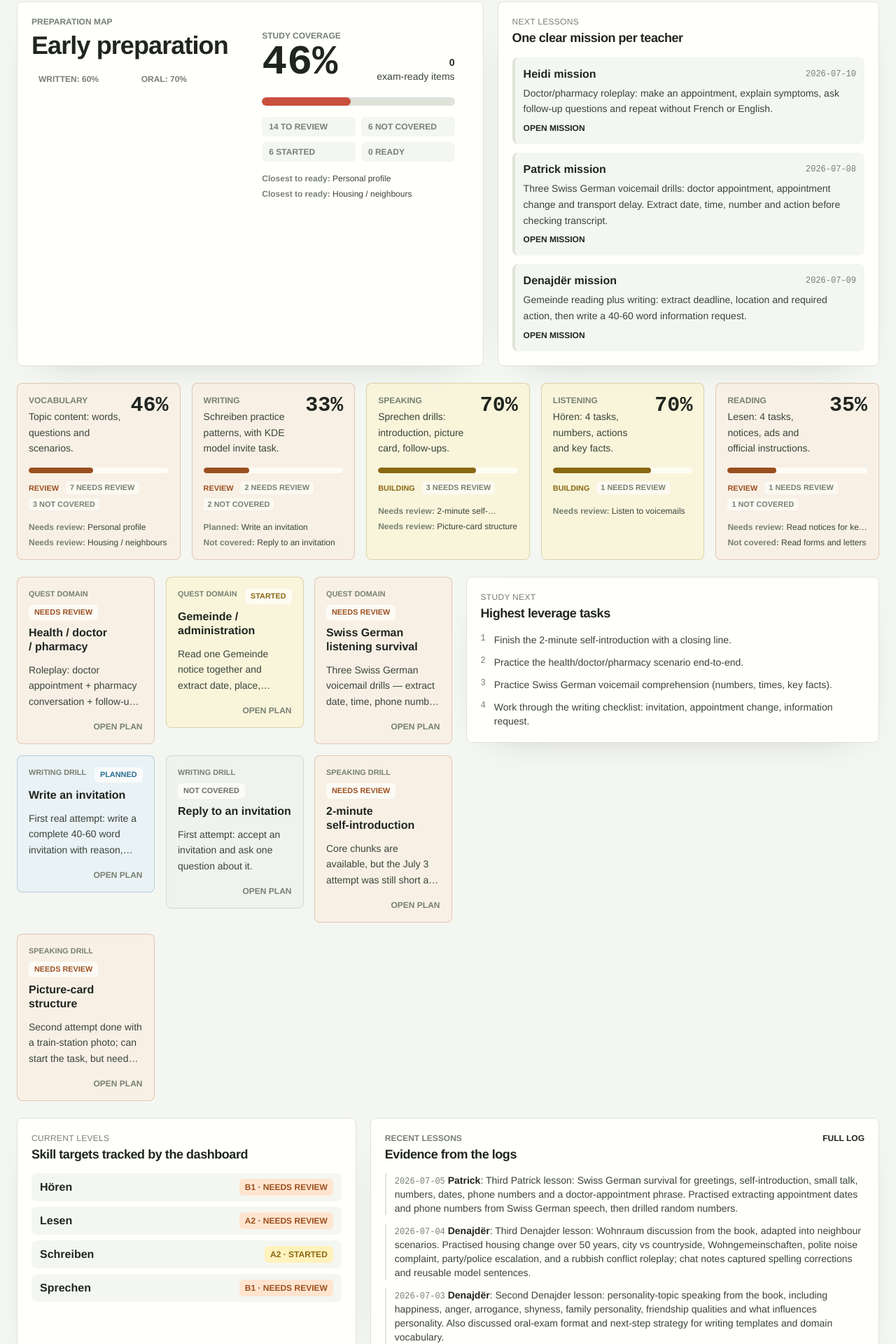
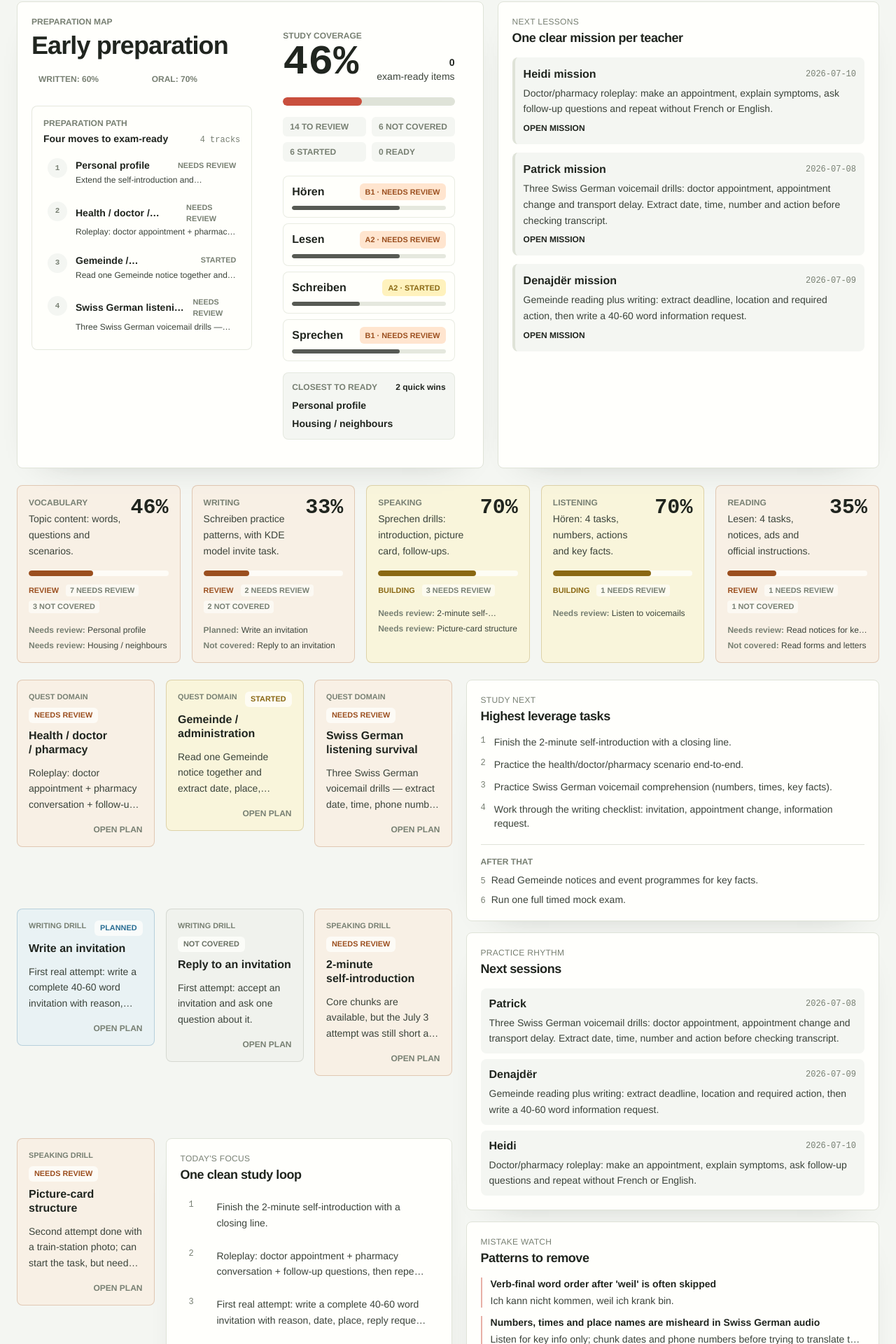
Before and after one commit to BuenoGrande/kde-dashboard, a React (Vite) app: page / in a window 1280 px wide. Shown: the part 91-2011 px from the top of the page at 70% size. Built offline with nearby package versions, Linux system fonts and the light colour scheme.

Commit message:
Balance dashboard layout

```diff
--- a/src/pages/Dashboard.tsx
+++ b/src/pages/Dashboard.tsx
@@ -6,7 +6,9 @@ import {
   domains,
   lessonLogsSorted,
   nextSessionForTeacher,
+  plannedSessionsSorted,
   priorities,
+  recurringMistakes,
   skillLevels,
   speakingChecklist,
   teacherById,
@@ -150,9 +152,34 @@ function coverageLabel(pct: number) {
   return "Just starting";
 }
 
+function progressWidth(status: Status) {
+  if (status === "ready") return "100%";
+  if (status === "needs_review") return "70%";
+  if (status === "started") return "44%";
+  if (status === "planned") return "22%";
+  return "10%";
+}
+
+function SkillLane({ label, level, status }: { label: string; level: string; status: Status }) {
+  return (
+    <div className="rounded-lg border border-border/70 bg-surface/72 px-3 py-2.5">
+      <div className="mb-2 flex items-center justify-between gap-3">
+        <span className="font-semibold leading-tight text-ink">{label}</span>
+        <span className={`rounded-md px-2 py-1 text-[0.68rem] font-semibold uppercase ${statusBadgeClasses(status)}`}>
+          {level} · {STATUS_LABEL[status]}
+        </span>
+      </div>
+      <div className="h-1.5 overflow-hidden rounded-full bg-border/80">
+        <div className="h-full rounded-full bg-ink/72" style={{ width: progressWidth(status) }} />
+      </div>
+    </div>
+  );
+}
+
 export function Dashboard() {
   const recentLogs = lessonLogsSorted().slice(0, 3);
   const topPriorities = priorities.slice(0, 4);
+  const secondaryPriorities = priorities.slice(4, 6);
   const listeningTasks = examFormatTasks.filter((item) => item.mode === "listening");
   const readingTasks = examFormatTasks.filter((item) => item.mode === "reading");
   const allCompetencies = [
@@ -169,13 +196,23 @@ export function Dashboard() {
   const watchDomains = domains.filter((domain) => domain.priority === "high" && domain.status !== "ready").slice(0, 3);
   const reviewWriting = writingTasks.filter((task) => task.status !== "ready").slice(0, 2);
   const reviewSpeaking = speakingChecklist.filter((task) => task.status !== "ready").slice(0, 2);
+  const preparationPath = ["personal-profile", "health", "gemeinde", "swiss-german"]
+    .map((id) => domains.find((domain) => domain.id === id))
+    .filter((domain): domain is (typeof domains)[number] => Boolean(domain));
+  const upcomingSessions = plannedSessionsSorted().slice(0, 3);
+  const focusSteps = [
+    { label: topPriorities[0]?.text, href: "/exam?track=speaking" },
+    { label: watchDomains[0]?.nextAction, href: watchDomains[0] ? `/domains/${watchDomains[0].id}` : "/domains" },
+    { label: reviewWriting[0]?.nextDrill, href: reviewWriting[0] ? `/exam?track=writing&item=${reviewWriting[0].id}` : "/exam" },
+  ].filter((item): item is { label: string; href: string } => Boolean(item.label));
+  const activeMistakes = recurringMistakes.slice(0, 3);
 
   return (
     <div className="flex flex-col gap-6">
-      <section className="grid gap-5 lg:grid-cols-[1.1fr_0.9fr]">
+      <section className="grid gap-5 xl:grid-cols-[1.1fr_0.9fr]">
         <Card className="overflow-hidden bg-panel">
-          <div className="grid gap-6 md:grid-cols-[0.95fr_1.05fr]">
-            <div>
+          <div className="grid gap-6 lg:grid-cols-[1.05fr_0.95fr]">
+            <div className="flex min-h-full flex-col">
               <p className="text-xs font-semibold uppercase text-muted">Preparation map</p>
               <h1 className="mt-2 text-4xl font-semibold leading-none tracking-tight text-ink">
                 {coverageLabel(overall)}
@@ -187,6 +224,37 @@ export function Dashboard() {
                 <span className="rounded-md bg-surface px-2.5 py-1.5">
                   Oral: {readinessFromStatuses(oralGate)}%
                 </span>
+              </div>
+              <div className="mt-6 rounded-lg border border-border/80 bg-surface/72 p-4">
+                <div className="mb-3 flex items-end justify-between gap-3">
+                  <div>
+                    <p className="text-xs font-semibold uppercase text-muted">Preparation path</p>
+                    <p className="mt-1 text-sm font-semibold text-ink">Four moves to exam-ready</p>
+                  </div>
+                  <span className="font-mono text-xs text-muted">{preparationPath.length} tracks</span>
+                </div>
+                <div className="space-y-2">
+                  {preparationPath.map((domain, index) => (
+                    <Link
+                      key={domain.id}
+                      to={`/domains/${domain.id}`}
+                      className="group grid grid-cols-[1.75rem_1fr] gap-3 rounded-md px-1.5 py-1.5 transition duration-200 hover:bg-canvas focus:outline-none focus-visible:ring-2 focus-visible:ring-ink"
+                    >
+                      <span className="flex h-7 w-7 items-center justify-center rounded-full bg-canvas font-mono text-[0.68rem] font-semibold text-muted">
+                        {index + 1}
+                      </span>
+                      <span className="min-w-0">
+                        <span className="flex items-center justify-between gap-2">
+                          <span className="line-clamp-1 text-sm font-semibold text-ink">{domain.label}</span>
+                          <span className="text-[0.68rem] font-semibold uppercase text-muted group-hover:text-ink">
+                            {STATUS_LABEL[domain.status]}
+                          </span>
+                        </span>
+                        <span className="mt-0.5 line-clamp-1 text-xs leading-relaxed text-ink-soft">{domain.nextAction}</span>
+                      </span>
+                    </Link>
+                  ))}
+                </div>
               </div>
             </div>
             <div className="rounded-lg bg-surface p-5">
@@ -209,12 +277,23 @@ export function Dashboard() {
                 <span className="rounded-md bg-canvas px-2.5 py-1.5">{counts.started} started</span>
                 <span className="rounded-md bg-canvas px-2.5 py-1.5">{counts.ready} ready</span>
               </div>
-              <div className="mt-4 space-y-1.5 text-xs text-ink-soft">
-                {closestToReady.map((item) => (
-                  <p key={item.id}>
-                    <span className="font-semibold text-muted">Closest to ready:</span> {item.label}
-                  </p>
+              <div className="mt-5 grid gap-2">
+                {skillLevels.map((skill) => (
+                  <SkillLane key={skill.id} label={skill.label} level={skill.level} status={skill.status} />
                 ))}
+              </div>
+              <div className="mt-4 rounded-lg border border-border/70 bg-canvas px-3 py-3">
+                <div className="mb-2 flex items-center justify-between gap-3">
+                  <p className="text-xs font-semibold uppercase text-muted">Closest to ready</p>
+                  <span className="text-xs font-semibold text-ink">{closestToReady.length} quick wins</span>
+                </div>
+                <div className="grid gap-1.5 text-sm text-ink-soft">
+                  {closestToReady.map((item) => (
+                    <p key={item.id} className="line-clamp-1">
+                      <span className="font-semibold text-ink">{item.label}</span>
+                    </p>
+                  ))}
+                </div>
               </div>
             </div>
           </div>
@@ -256,7 +335,7 @@ export function Dashboard() {
         />
       </section>
 
-      <section className="grid gap-5 lg:grid-cols-[1fr_0.95fr]">
+      <section className="grid gap-5 xl:grid-cols-[1fr_0.95fr]">
         <div className="grid gap-4 md:grid-cols-2 xl:grid-cols-3">
           {watchDomains.map((domain, index) => (
             <CompetencyTile
@@ -291,6 +370,21 @@ export function Dashboard() {
               index={index + watchDomains.length + reviewWriting.length}
             />
           ))}
+          <Card className="min-h-44 bg-panel md:col-span-2 xl:col-span-2">
+            <CardHeading eyebrow="Today's focus" title="One clean study loop" />
+            <div className="grid gap-2">
+              {focusSteps.map((step, index) => (
+                <Link
+                  key={step.href}
+                  to={step.href}
+                  className="grid grid-cols-[1.75rem_1fr] gap-3 rounded-md bg-surface/72 px-3 py-2 transition duration-200 hover:bg-surface focus:outline-none focus-visible:ring-2 focus-visible:ring-ink"
+                >
+                  <span className="font-mono text-xs text-muted">{index + 1}</span>
+                  <span className="line-clamp-2 text-sm leading-relaxed text-ink-soft">{step.label}</span>
+                </Link>
+              ))}
+            </div>
+          </Card>
         </div>
 
         <div className="flex flex-col gap-4">
@@ -304,6 +398,48 @@ export function Dashboard() {
                 </li>
               ))}
             </ol>
+            {secondaryPriorities.length > 0 && (
+              <div className="mt-5 border-t border-border pt-4">
+                <p className="mb-2 text-xs font-semibold uppercase text-muted">After that</p>
+                <div className="grid gap-2 text-sm text-ink-soft">
+                  {secondaryPriorities.map((priority) => (
+                    <p key={priority.id} className="line-clamp-1">
+                      <span className="mr-2 font-mono text-xs text-muted">{priority.rank}</span>
+                      {priority.text}
+                    </p>
+                  ))}
+                </div>
+              </div>
+            )}
+          </Card>
+          <Card>
+            <CardHeading eyebrow="Practice rhythm" title="Next sessions" />
+            <div className="grid gap-2">
+              {upcomingSessions.map((session) => (
+                <Link
+                  key={session.id}
+                  to={`/domains/${session.domain}`}
+                  className="rounded-lg bg-canvas px-3 py-2.5 transition duration-200 hover:bg-panel focus:outline-none focus-visible:ring-2 focus-visible:ring-ink"
+                >
+                  <div className="mb-1 flex items-center justify-between gap-3">
+                    <span className="font-semibold text-ink">{teacherById(session.teacher)?.name}</span>
+                    <span className="font-mono text-xs text-muted">{session.date}</span>
+                  </div>
+                  <p className="line-clamp-2 text-sm leading-relaxed text-ink-soft">{session.goal}</p>
+                </Link>
+              ))}
+            </div>
+          </Card>
+          <Card>
+            <CardHeading eyebrow="Mistake watch" title="Patterns to remove" />
+            <div className="grid gap-3 text-sm">
+              {activeMistakes.map((mistake) => (
+                <div key={mistake.id} className="border-l-2 border-accent/45 pl-3">
+                  <p className="font-semibold leading-snug text-ink">{mistake.mistake}</p>
+                  <p className="mt-1 line-clamp-1 text-ink-soft">{mistake.correction}</p>
+                </div>
+              ))}
+            </div>
           </Card>
         </div>
       </section>
```
